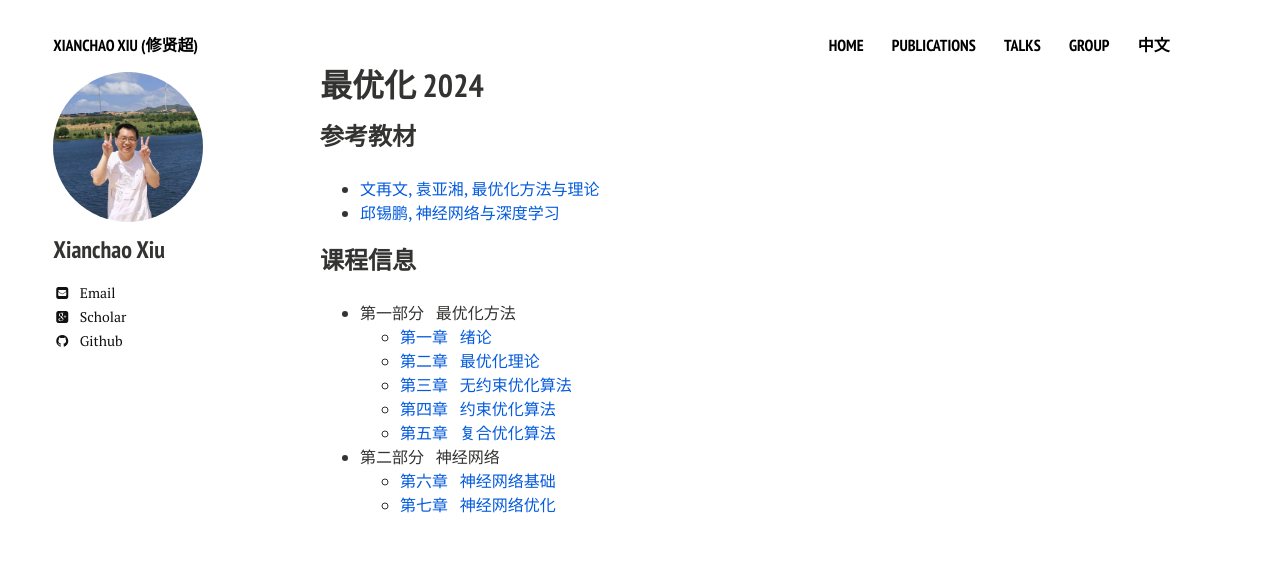
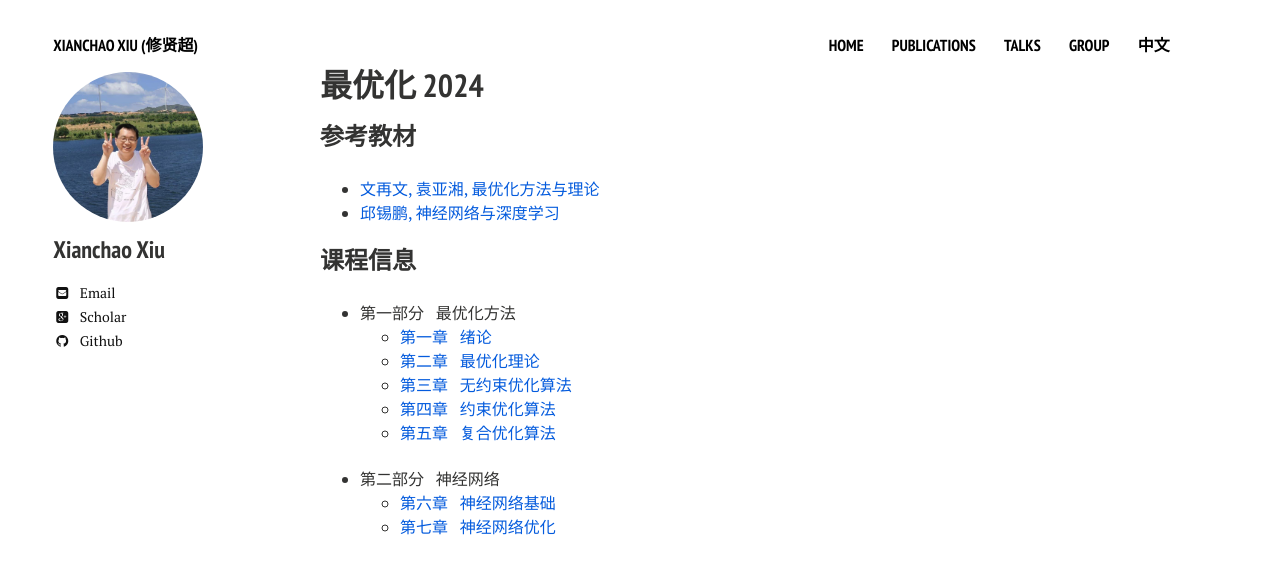
Before and after one commit to xianchaoxiu/xianchaoxiu.github.io, a Jekyll site: the page built from chinese/course/OPT/2024/index.md, in a window 1280 px wide. Shown: the top 574 px of the page. Built offline with Jekyll 4.4.1, drawn with Linux system fonts in a browser that asks for light colours; nearby versions of some CDN libraries.

Commit message:
Update index.md

```diff
--- a/chinese/course/OPT/2024/index.md
+++ b/chinese/course/OPT/2024/index.md
@@ -20,8 +20,7 @@ share: false
   - <a href="../2024/最优化理论.pdf" class="textlink" target="_blank">  第二章 &nbsp;  最优化理论<br>
   - <a href="../2024/无约束优化算法.pdf" class="textlink" target="_blank">  第三章 &nbsp;  无约束优化算法<br>
   - <a href="../2024/约束优化算法.pdf" class="textlink" target="_blank"> 第四章 &nbsp;  约束优化算法<br>
-  - <a href="../2024/复合优化算法.pdf" class="textlink" target="_blank"> 第五章 &nbsp;  复合优化算法<br>
-
+  - <a href="../2024/复合优化算法.pdf" class="textlink" target="_blank"> 第五章 &nbsp;  复合优化算法<br><br>
 
 - 第二部分 &nbsp;  神经网络<br>
   - <a href="../2024/学习最优化.pdf" class="textlink" target="_blank"> 第六章 &nbsp;  神经网络基础 <br>
```
